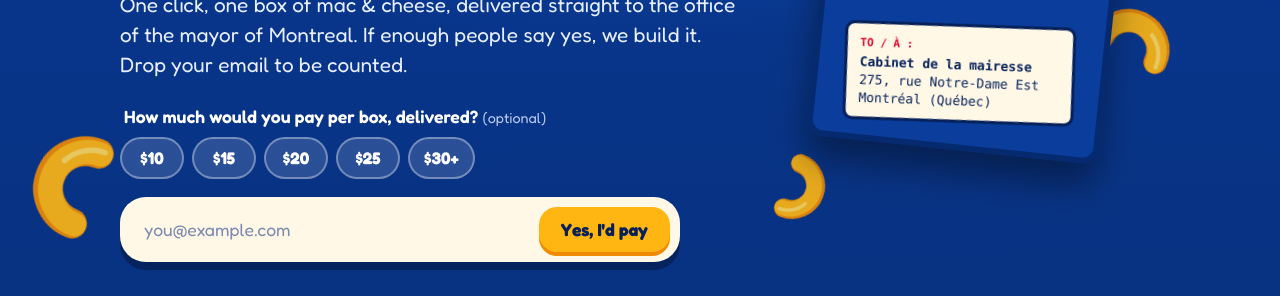
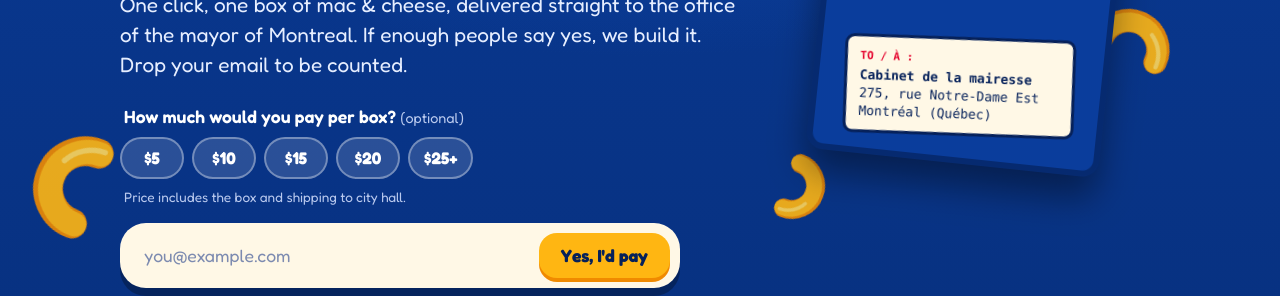
Before and after one commit to mikecabana/krafttax, a website: page index.html in a window 1280 px wide. Shown: the part 517-813 px from the top of the page. Drawn offline with Linux system fonts and the light colour scheme.

Commit message:
Lower price options and note that shipping is included
Co-Authored-By: Claude Fable 5.2 <noreply@anthropic.com>
Claude-Session: https://claude.ai/code/session_01Vb31s6yTHrwNdRQ1PV2ACi

```diff
--- a/index.html
+++ b/index.html
@@ -217,6 +217,7 @@
   .pills input:checked + span { background: var(--cheese); border-color: var(--cheese); color: var(--ink);
     box-shadow: 0 3px 0 var(--cheese-deep); }
   .pills input:focus-visible + span { outline: 3px solid var(--red); outline-offset: 2px; }
+  .price .incl { margin: 10px 4px 0; font-size: .85rem; color: #b9c9ee; }
   .msg { min-height: 1.6em; margin: 16px 4px 0; font-weight: 600; font-size: 1.05rem; }
   .msg.ok { color: var(--yolk); }
   .msg.err { color: #ffc2cc; }
@@ -287,14 +288,15 @@
 
     <form id="f" novalidate>
       <fieldset class="price">
-        <legend><span data-i18n="priceQ">How much would you pay per box, delivered?</span> <small data-i18n="optional">(optional)</small></legend>
+        <legend><span data-i18n="priceQ">How much would you pay per box?</span> <small data-i18n="optional">(optional)</small></legend>
         <div class="pills">
+          <label><input type="radio" name="price" value="5"><span data-amt="5">$5</span></label>
           <label><input type="radio" name="price" value="10"><span data-amt="10">$10</span></label>
           <label><input type="radio" name="price" value="15"><span data-amt="15">$15</span></label>
           <label><input type="radio" name="price" value="20"><span data-amt="20">$20</span></label>
-          <label><input type="radio" name="price" value="25"><span data-amt="25">$25</span></label>
-          <label><input type="radio" name="price" value="30+"><span data-amt="30+">$30+</span></label>
+          <label><input type="radio" name="price" value="25+"><span data-amt="25+">$25+</span></label>
         </div>
+        <p class="incl" data-i18n="incl">Price includes the box and shipping to city hall.</p>
       </fieldset>
       <div class="row">
         <label class="hp" aria-hidden="true">Website <input type="text" name="website" tabindex="-1" autocomplete="off"></label>
@@ -349,7 +351,8 @@ const T = {
     qmark: "?",
     lede: "One click, one box of mac & cheese, delivered straight to the office of the mayor of Montreal. If enough people say yes, we build it. Drop your email to be counted.",
     cta: "Yes, I'd pay",
-    priceQ: "How much would you pay per box, delivered?",
+    priceQ: "How much would you pay per box?",
+    incl: "Price includes the box and shipping to city hall.",
     optional: "(optional)",
     amt: v => "$" + v,
     emailLabel: "Email",
@@ -378,7 +381,8 @@ const T = {
     qmark: " ?",
     lede: "Un clic, une boîte de macaroni au fromage, livrée directement au cabinet de la mairesse de Montréal. Si assez de gens disent oui, on le construit. Laissez votre courriel pour être compté.",
     cta: "Oui, je paierais",
-    priceQ: "Combien paieriez-vous par boîte, livraison incluse ?",
+    priceQ: "Combien paieriez-vous par boîte ?",
+    incl: "Le prix comprend la boîte et la livraison à l'hôtel de ville.",
     optional: "(facultatif)",
     amt: v => v + " $",
     emailLabel: "Courriel",
```
